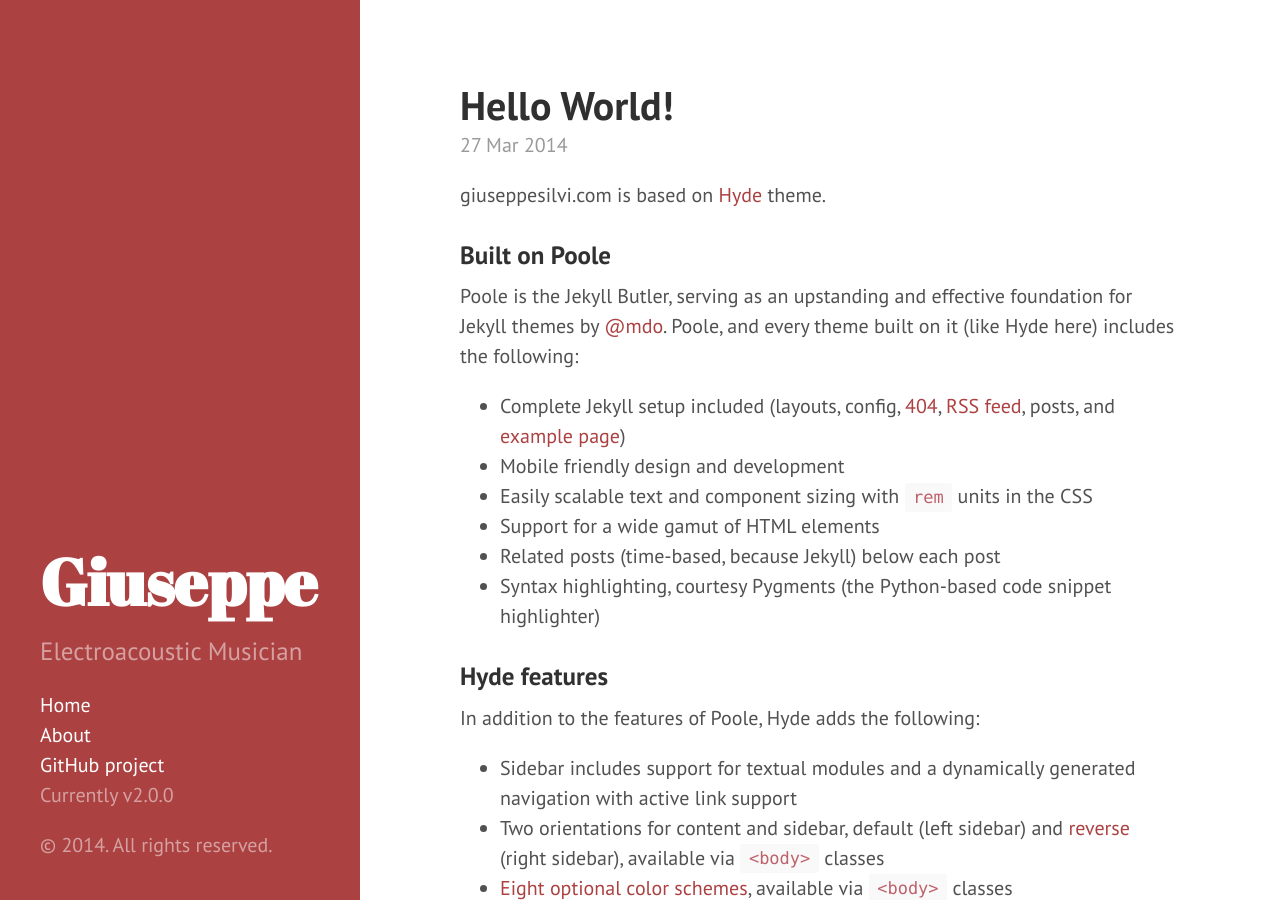
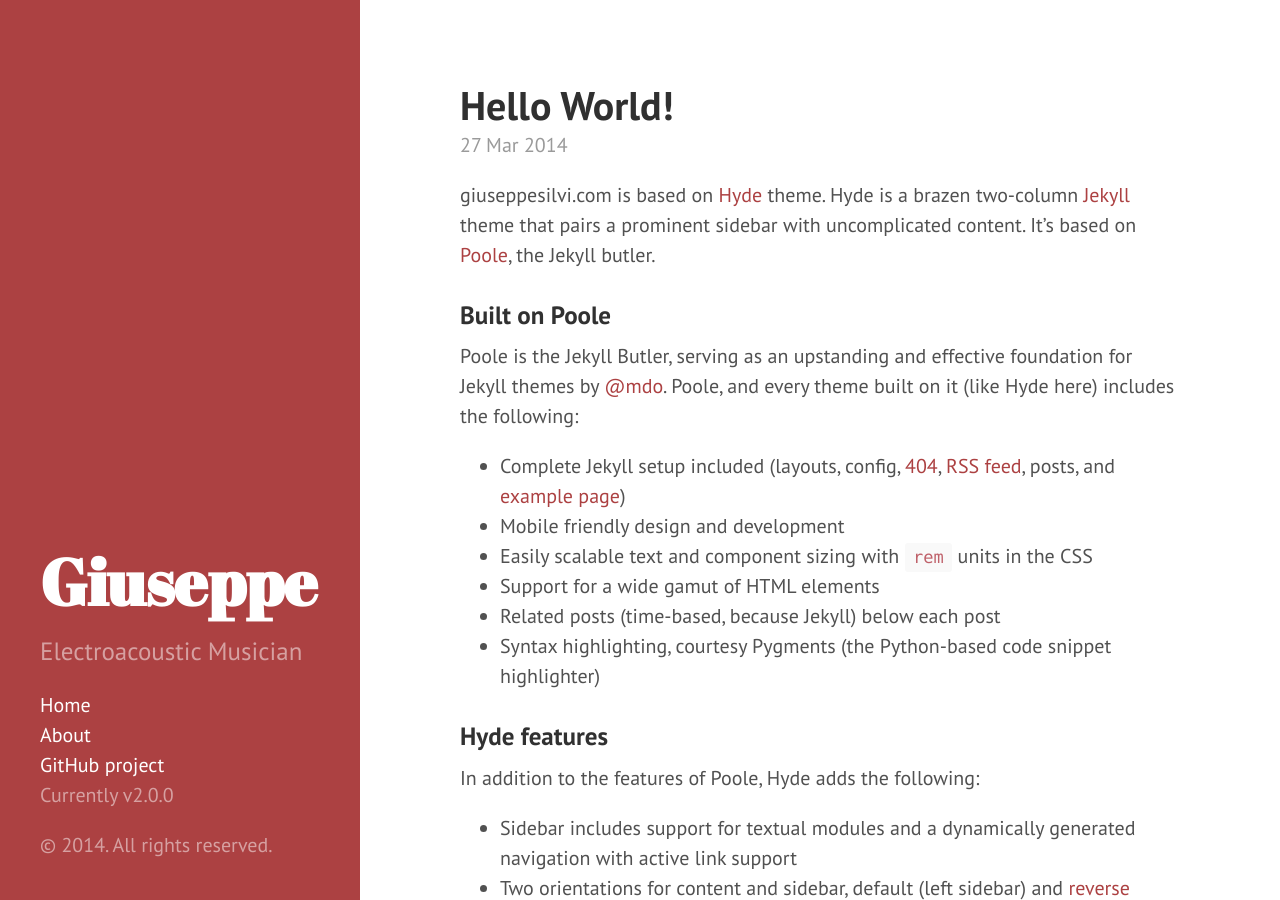
Before and after one commit to grammaton/grammaton.github.io, a Jekyll site: the page built from _posts/2014-03-27-welloworld.md, in a window 1280 px wide and 900 px high. Built offline with Jekyll 4.4.1, drawn with Linux system fonts in a browser that asks for light colours; Markdown is read by kramdown in place of the engine named in the settings.

Commit message:
01_helloword

```diff
--- a/_posts/2014-03-27-welloworld.md
+++ b/_posts/2014-03-27-welloworld.md
@@ -4,6 +4,7 @@
 ---
 
 giuseppesilvi.com is based on [Hyde](https://github.com/poole/hyde) theme.
+Hyde is a brazen two-column [Jekyll](http://jekyllrb.com) theme that pairs a prominent sidebar with uncomplicated content. It's based on [Poole](http://getpoole.com), the Jekyll butler.
 
 ### Built on Poole
 
```
